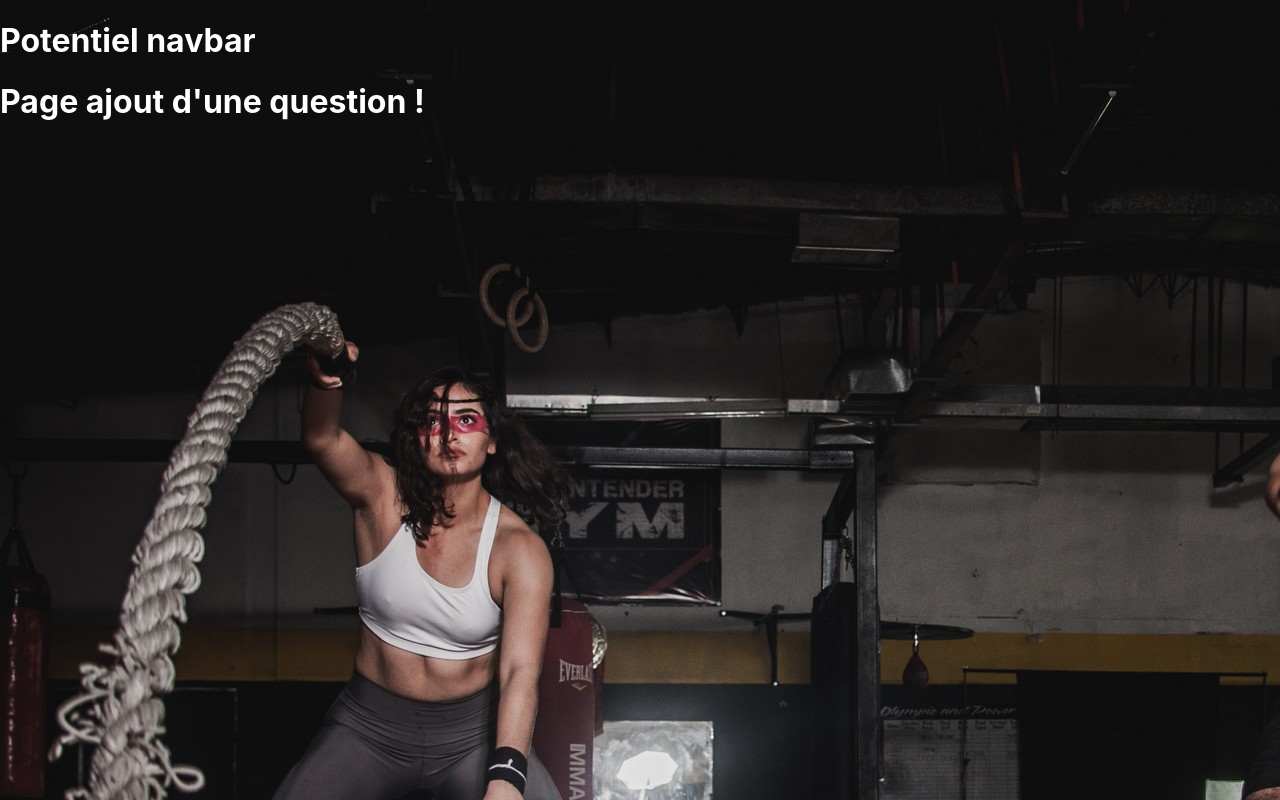
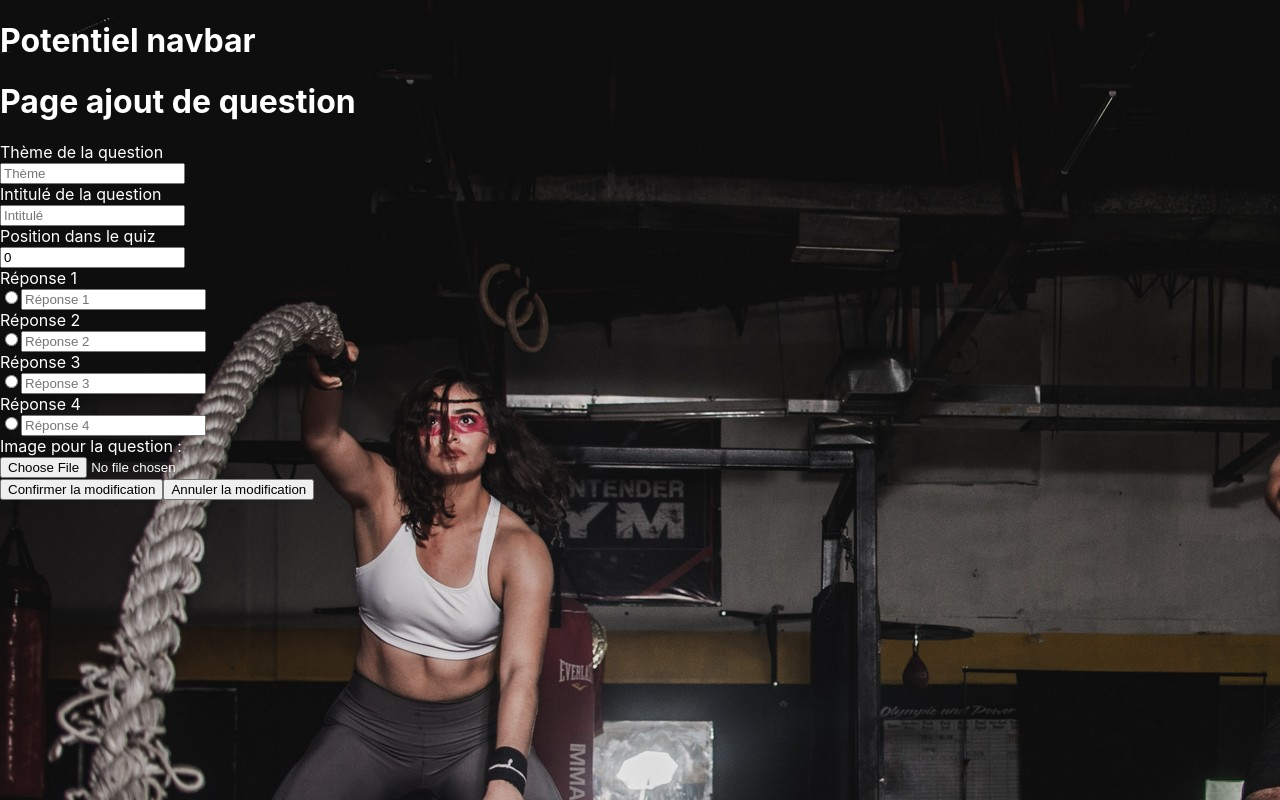
Before and after one commit to mysterion186/quiz-front-react, a React (Create React App) app: page /admin/questions/add in a window 1280 px wide. Built offline with nearby package versions, Linux system fonts and the light colour scheme.

Commit message:
feature : Can create new question from admin -  Modified QuestionForm to handle question creation

```diff
--- a/src/components/QuestionForm.tsx
+++ b/src/components/QuestionForm.tsx
@@ -7,7 +7,7 @@ function QuestionForm (props : {questionId : number | null}){
     const [question, setQuestion] = useState<Question|null>(null);
     const [listAnswer, setListAnswer] = useState<boolean[]>([false,false,false,false]);
 
-    const [selected, setSelected] = useState<number>(0);
+    const [selected, setSelected] = useState<number>(-1);
 
 
     useEffect(() => {
@@ -18,7 +18,24 @@ function QuestionForm (props : {questionId : number | null}){
                 text : '',
                 title : '',
                 image : '',
-                possibleAnswers : [],
+                possibleAnswers : [
+                    {
+                        text : '',
+                        isCorrect : false
+                    },
+                    {
+                        text : '',
+                        isCorrect : false
+                    },
+                    {
+                        text : '',
+                        isCorrect : false
+                    },
+                    {
+                        text : '',
+                        isCorrect : false
+                    },
+                ],
             }
             setQuestion(cleanQuestion);
         }
@@ -164,9 +181,14 @@ function QuestionForm (props : {questionId : number | null}){
                         onClick={() => {
                             console.log(question);
                             const token = ParticipationStorage.getToken() as string;
-                            if (question.id !== undefined) {
-                                const response = QuizApiService.updateQuestion(question.id.toString(), question, token);
-                                console.log(response);
+                            if (props.questionId !== null) {
+                                if (question.id !== undefined) {
+                                    const response = QuizApiService.updateQuestion(question.id.toString(), question, token);
+                                    console.log(response);
+                                }
+                            }
+                            else {
+                                const reponse = QuizApiService.postQuestion(question,token);
                             }
                         }}
                     >
--- a/src/index.tsx
+++ b/src/index.tsx
@@ -9,6 +9,7 @@ import Login from './views/admin/Login';
 import Questions from './views/admin/Questions';
 import QuestionDetailed from './views/admin/QuestionDetailed';
 import EditPage from './views/admin/EditPage';
+import AddQuestion from './views/admin/AddQuestion';
 import {
   createBrowserRouter,
   RouterProvider,
@@ -56,7 +57,7 @@ const router = createBrowserRouter([
       },
       {
         path:"questions/add",
-        element : <h1>Page ajout d'une question ! </h1>
+        element : <AddQuestion />
       }
     ]
   },
--- a/src/services/QuizApiService.ts
+++ b/src/services/QuizApiService.ts
@@ -59,6 +59,10 @@ export default {
 
     updateQuestion(id:string, data:Question, token : string){
         return this.call("put","questions/"+id, data, token);
+    },
+
+    postQuestion(data:Question, token:string){
+        return this.call("post","questions", data, token);
     }
 
 }
--- /dev/null
+++ b/src/views/admin/AddQuestion.tsx
@@ -0,0 +1,12 @@
+import QuestionForm from "../../components/QuestionForm";
+
+function AddQuestion () {
+    return (
+        <div>
+            <h1>Page ajout de question</h1>
+            <QuestionForm questionId={null} />
+        </div>
+    )
+}
+
+export default AddQuestion;
```
